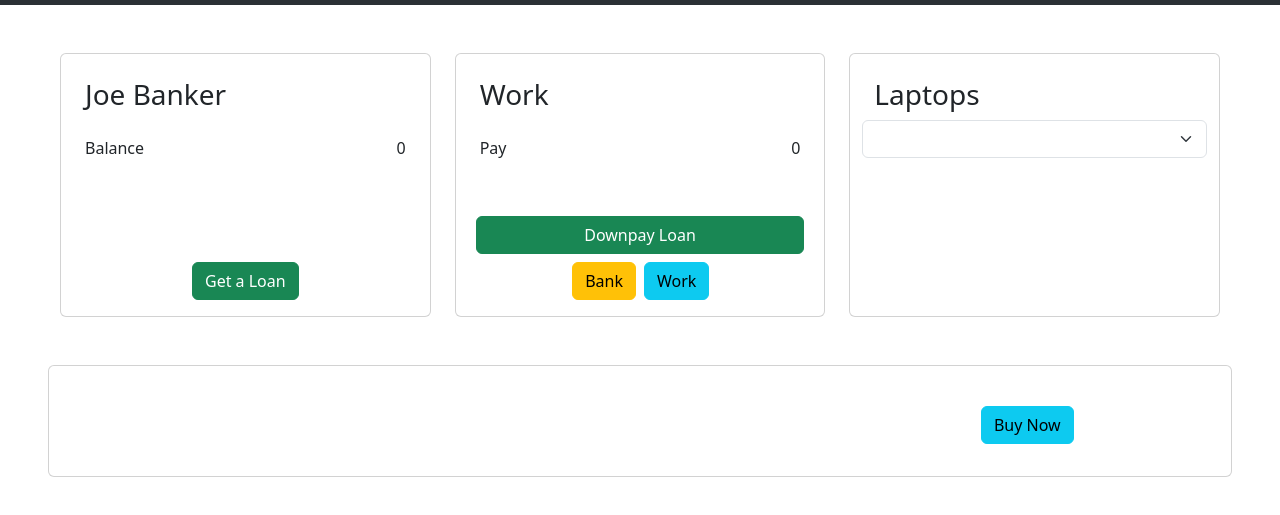
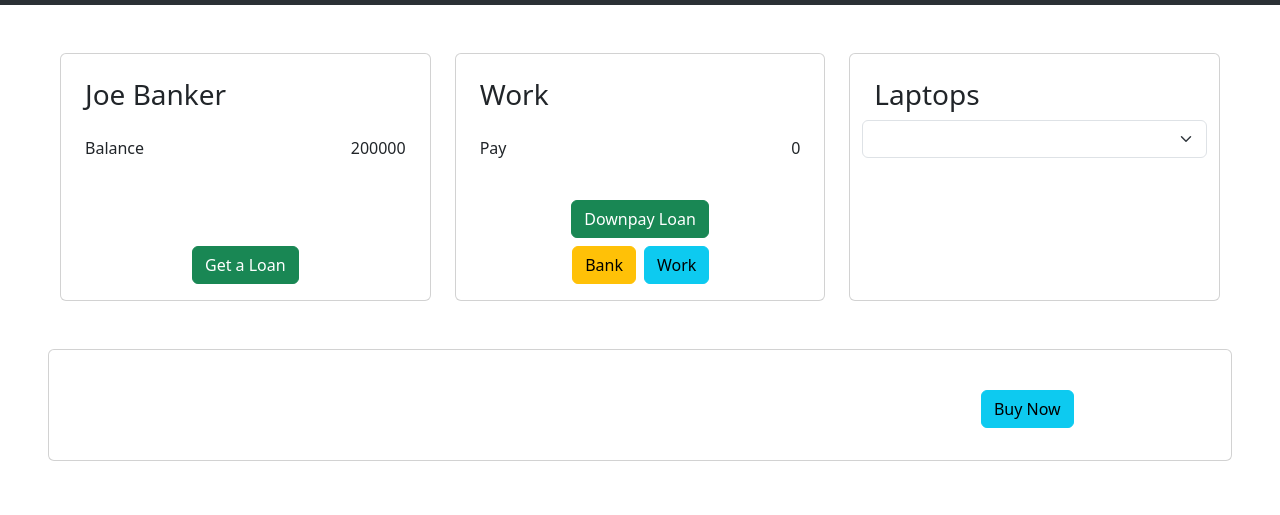
Before and after one commit to TLS97/vanilla-javascript-komputer-store, a website: page public/index.html in a window 1280 px wide. Shown: the part 51-566 px from the top of the page. Drawn offline with nearby package versions, Linux system fonts and the light colour scheme; no server answers.

Commit message:
refactor: :art: Fix some styling

```diff
--- a/public/index.html
+++ b/public/index.html
@@ -59,8 +59,9 @@
                 </div>
               </div>
             </div>
-            <div class="card-footer mx-3 p-3">
+            <div class="card-footer m-0 p-0 pb-3">
               <div class="row">
+                <div class="text-center p-0">
                   <button
                     type="button"
                     class="btn btn-success"
@@ -68,6 +69,7 @@
                   >
                     Downpay Loan
                   </button>
+                </div>
               </div>
               <div class="row mt-2">
                 <div class="col mx-1 px-0 d-flex justify-content-end">
--- a/public/js/index.js
+++ b/public/js/index.js
@@ -22,7 +22,7 @@ const computerSelectionCardEl = document.getElementById(
 const computerDisplayRowEl = document.getElementById("computer-display-row");
 
 // Variables
-let bankBalance = 0;
+let bankBalance = 200000;
 let loan = 0;
 let pay = 0;
 let computers = [];
@@ -90,6 +90,7 @@ const renderComputerDisplayInfo = (computer) => {
   } else {
     currentlySelectedComputer = null;
     computerDisplayRowEl.innerHTML = "";
+    computerDisplayRowEl.innerHTML = `<h3 class="text-center">No more laptops!😥</h3>`;
   }
 };
 
```
Lines whose indentation alone changed are shown as unchanged.
